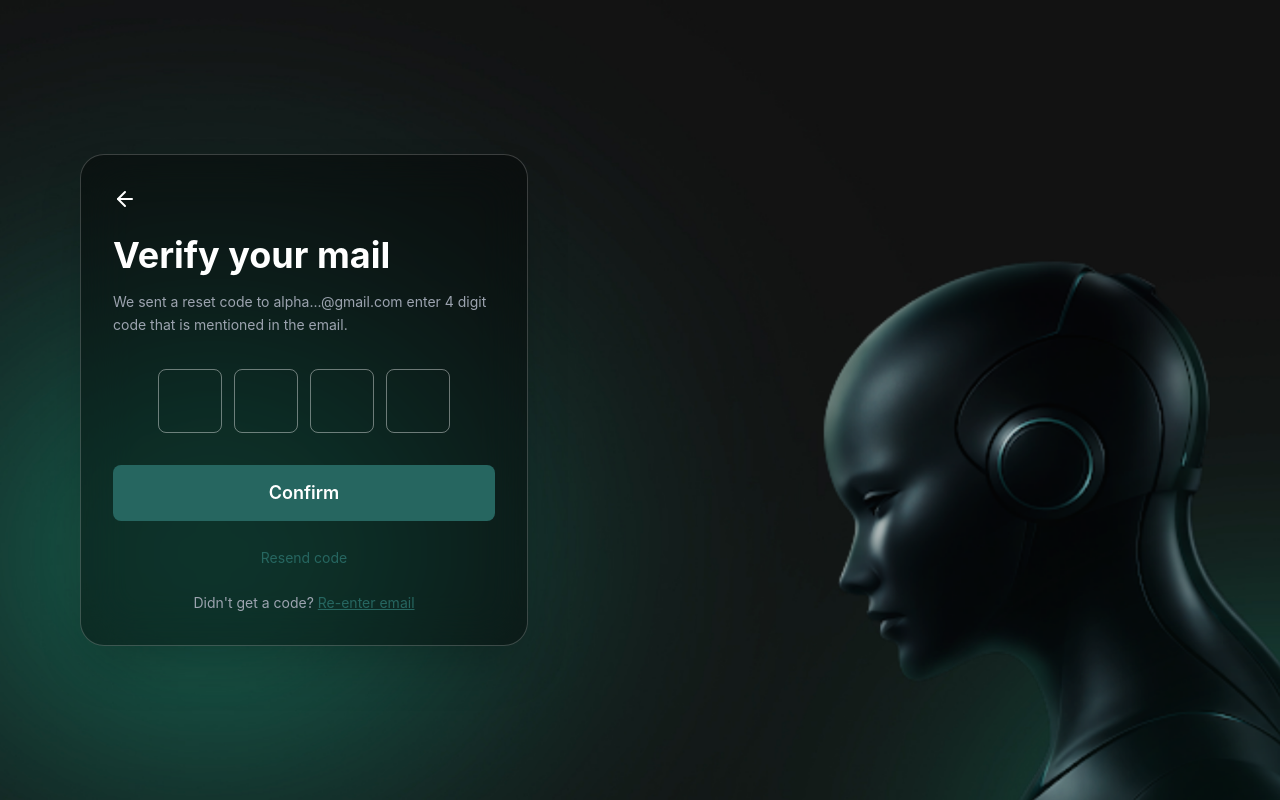
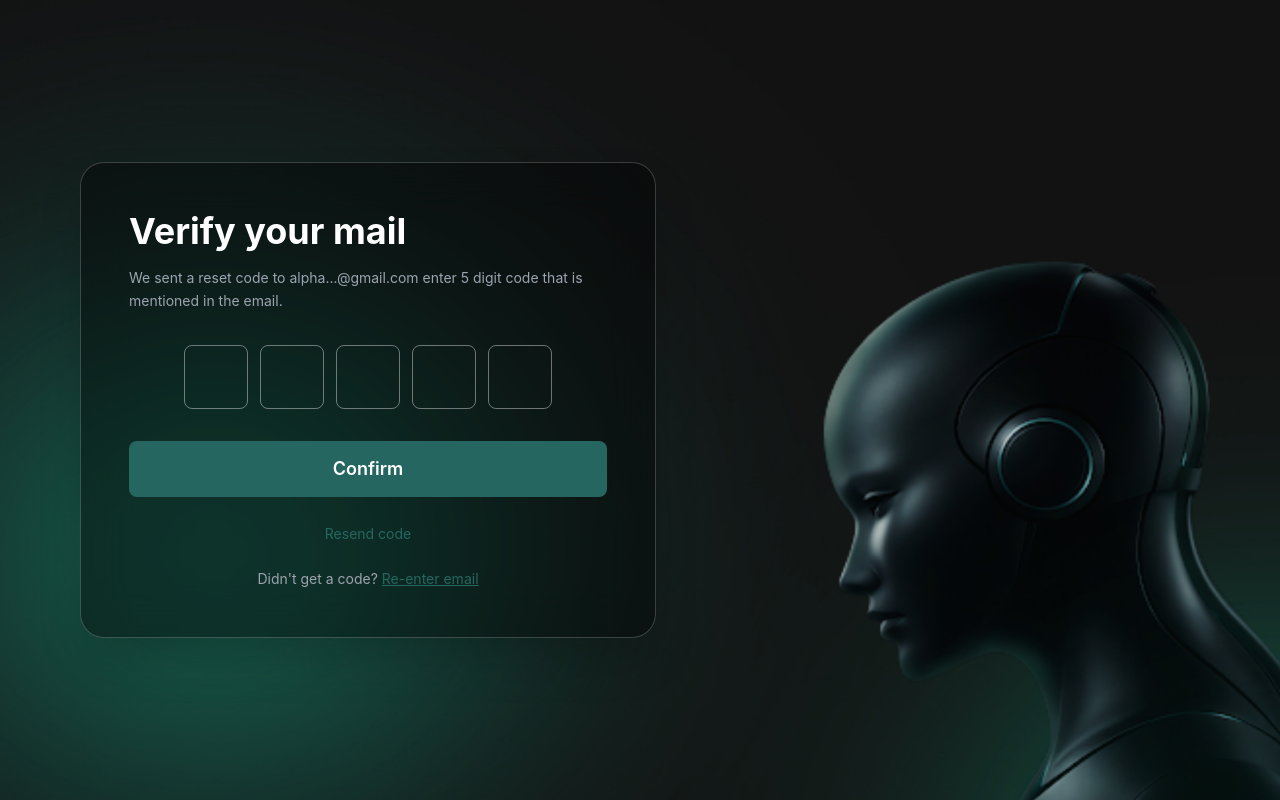
Before and after one commit to Dev-alphadigital/AI-Agent-FE, a Next.js app: page /verify-email in a window 1280 px wide. Built offline with nearby package versions, Linux system fonts and the light colour scheme.

Commit message:
Verify email box width and code input issue fix

```diff
--- a/app/verify-email/page.tsx
+++ b/app/verify-email/page.tsx
@@ -3,15 +3,15 @@
 import { useState, useRef } from "react";
 import Image from "next/image";
 import Link from "next/link";
-import { ArrowLeft } from "lucide-react";
 
 export default function VerifyEmailPage() {
-  const [code, setCode] = useState(['', '', '', '']);
+  const [code, setCode] = useState(['', '', '', '', '']);
   const inputRef0 = useRef<HTMLInputElement>(null);
   const inputRef1 = useRef<HTMLInputElement>(null);
   const inputRef2 = useRef<HTMLInputElement>(null);
   const inputRef3 = useRef<HTMLInputElement>(null);
-  const inputRefs = [inputRef0, inputRef1, inputRef2, inputRef3];
+  const inputRef4 = useRef<HTMLInputElement>(null);
+  const inputRefs = [inputRef0, inputRef1, inputRef2, inputRef3, inputRef4];
 
   const handleChange = (index: number, value: string) => {
     if (value.length > 1) return;
@@ -21,7 +21,7 @@ export default function VerifyEmailPage() {
     setCode(newCode);
 
     // Auto-focus next input
-    if (value && index < 3) {
+    if (value && index < 4) {
       inputRefs[index + 1].current?.focus();
     }
   };
@@ -34,14 +34,14 @@ export default function VerifyEmailPage() {
 
   const handlePaste = (e: React.ClipboardEvent) => {
     e.preventDefault();
-    const pastedData = e.clipboardData.getData('text').slice(0, 4);
+    const pastedData = e.clipboardData.getData('text').slice(0, 5);
     const newCode = [...code];
-    for (let i = 0; i < 4; i++) {
+    for (let i = 0; i < 5; i++) {
       newCode[i] = pastedData[i] || '';
     }
     setCode(newCode);
-    if (pastedData.length === 4) {
-      inputRefs[3].current?.focus();
+    if (pastedData.length === 5) {
+      inputRefs[4].current?.focus();
     } else if (pastedData.length > 0) {
       inputRefs[pastedData.length - 1].current?.focus();
     }
@@ -71,14 +71,9 @@ export default function VerifyEmailPage() {
 
       {/* Form Container - Left Side */}
       <div className="relative z-10 min-h-screen flex items-center justify-start pl-12 lg:pl-20">
-        <div className="w-full max-w-md">
+        <div className="w-full max-w-xl">
           {/* Glassmorphism Container */}
-          <div className="bg-black/40 backdrop-blur-xl rounded-3xl p-8 border border-white/20 shadow-2xl">
-            {/* Back Arrow */}
-            <Link href="/login" className="inline-flex items-center text-white hover:text-gray-300 transition-colors mb-6">
-              <ArrowLeft size={24} />
-            </Link>
-
+          <div className="bg-black/40 backdrop-blur-xl rounded-3xl p-12 border border-white/20 shadow-2xl">
             {/* Title */}
             <h1 className="text-4xl font-bold mb-4 text-white text-left">
               Verify your mail
@@ -86,10 +81,10 @@ export default function VerifyEmailPage() {
 
             {/* Instructions */}
             <p className="text-gray-400 mb-8 text-sm leading-relaxed">
-              We sent a reset code to alpha...@gmail.com enter 4 digit code that is mentioned in the email.
+              We sent a reset code to alpha...@gmail.com enter 5 digit code that is mentioned in the email.
             </p>
 
-            {/* 4-Digit Code Input */}
+            {/* 5-Digit Code Input */}
             <div className="flex gap-3 mb-8 justify-center">
               {code.map((digit, index) => (
                 <input
```
